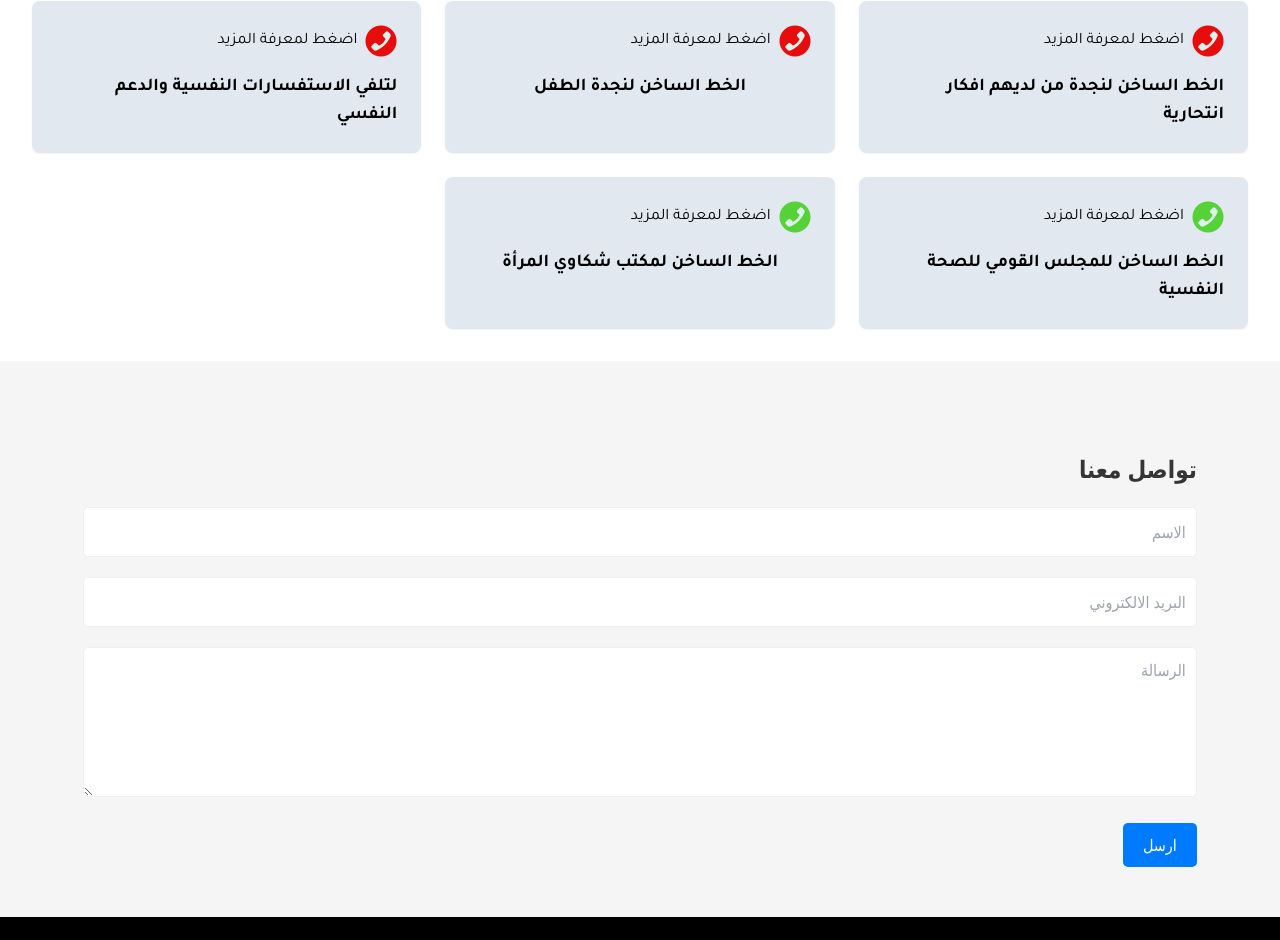
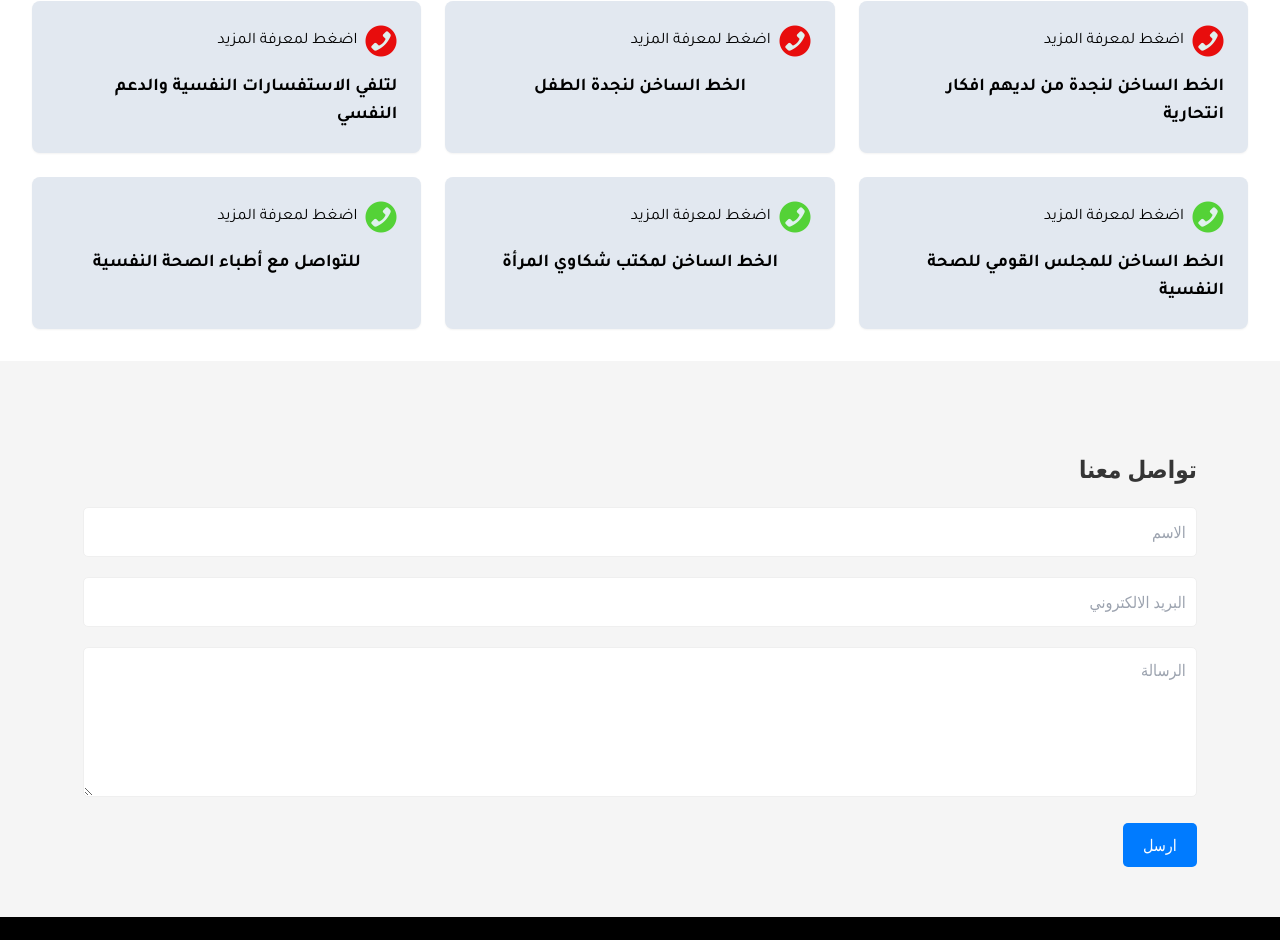
Before and after one commit to nadaN780/guardian-angel, a Next.js app: page / in a window 1280 px wide. Shown: the part 4499-5439 px from the top of the page. Built offline with nearby package versions, Linux system fonts and the light colour scheme.

Commit message:
add new card

```diff
--- a/app/page.js
+++ b/app/page.js
@@ -167,6 +167,11 @@ export default function Home() {
             <Card color="red" text="لتلفي الاستفسارات النفسية والدعم النفسي" href="tel:0220816831" />
             <Card color="green" text="الخط الساخن للمجلس القومي للصحة النفسية" href="tel:20818102" />
             <Card color="green" text="الخط الساخن لمكتب شكاوي المرأة" href="tel:15115" />
+            <Card color="green" text="للتواصل مع أطباء الصحة النفسية" href="tel:16328" />
+
+
+
+
 
 
 
```
